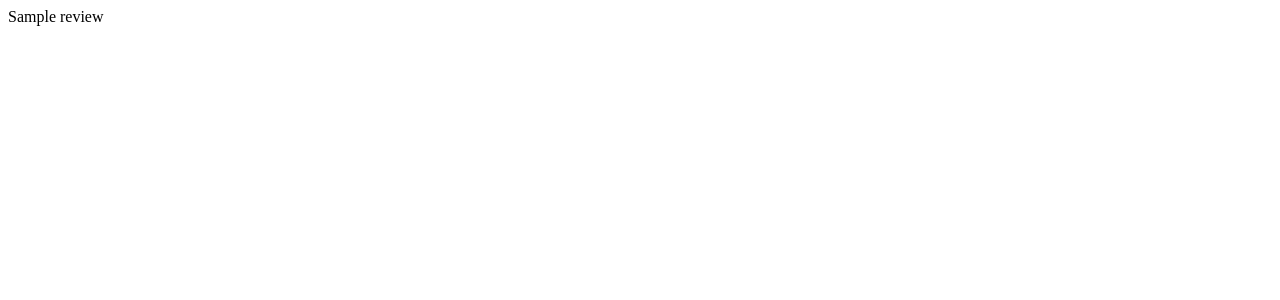
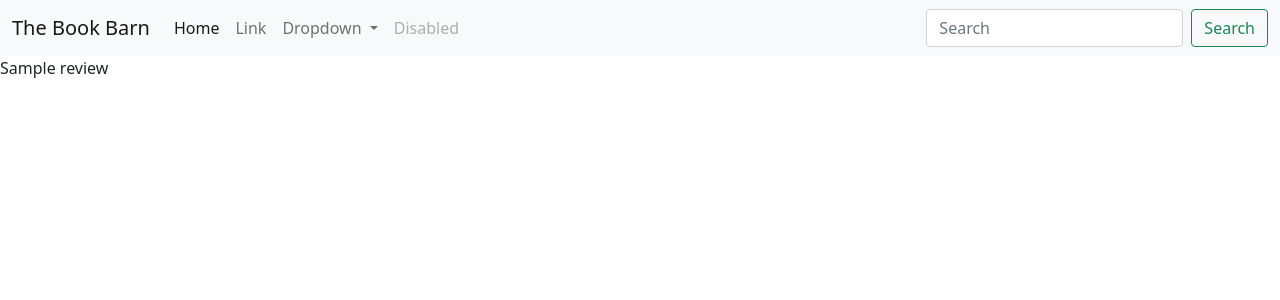
Before and after one commit to neil314159/portfolio-project-4, a Django app: page / in a window 1280 px wide. Before the commit the part shown is almost empty. Shown: the top 300 px of the page. Run offline with Django 3.2, Linux system fonts and the light colour scheme; tables that the repository leaves empty hold one stand-in row (values such as "Sample post").

Commit message:
Add bootstrap CDN and navbar to base template

```diff
--- a/templates/base.html
+++ b/templates/base.html
@@ -4,10 +4,48 @@
     <meta charset="UTF-8">
     <meta http-equiv="X-UA-Compatible" content="IE=edge">
     <meta name="viewport" content="width=device-width, initial-scale=1.0">
-    <title>Document</title>
+    <link href="https://cdn.jsdelivr.net/npm/bootstrap@5.1.3/dist/css/bootstrap.min.css" rel="stylesheet" integrity="sha384-1BmE4kWBq78iYhFldvKuhfTAU6auU8tT94WrHftjDbrCEXSU1oBoqyl2QvZ6jIW3" crossorigin="anonymous">
+    <script src="https://cdn.jsdelivr.net/npm/bootstrap@5.1.3/dist/js/bootstrap.bundle.min.js" integrity="sha384-ka7Sk0Gln4gmtz2MlQnikT1wXgYsOg+OMhuP+IlRH9sENBO0LRn5q+8nbTov4+1p" crossorigin="anonymous"></script>
+    <title>Book Barn</title>
 </head>
 <body>
 
+    <nav class="navbar navbar-expand-lg navbar-light bg-light">
+        <div class="container-fluid">
+          <a class="navbar-brand" href="#">The Book Barn</a>
+          <button class="navbar-toggler" type="button" data-bs-toggle="collapse" data-bs-target="#navbarSupportedContent" aria-controls="navbarSupportedContent" aria-expanded="false" aria-label="Toggle navigation">
+            <span class="navbar-toggler-icon"></span>
+          </button>
+          <div class="collapse navbar-collapse" id="navbarSupportedContent">
+            <ul class="navbar-nav me-auto mb-2 mb-lg-0">
+              <li class="nav-item">
+                <a class="nav-link active" aria-current="page" href="#">Home</a>
+              </li>
+              <li class="nav-item">
+                <a class="nav-link" href="#">Link</a>
+              </li>
+              <li class="nav-item dropdown">
+                <a class="nav-link dropdown-toggle" href="#" id="navbarDropdown" role="button" data-bs-toggle="dropdown" aria-expanded="false">
+                  Dropdown
+                </a>
+                <ul class="dropdown-menu" aria-labelledby="navbarDropdown">
+                  <li><a class="dropdown-item" href="#">Action</a></li>
+                  <li><a class="dropdown-item" href="#">Another action</a></li>
+                  <li><hr class="dropdown-divider"></li>
+                  <li><a class="dropdown-item" href="#">Something else here</a></li>
+                </ul>
+              </li>
+              <li class="nav-item">
+                <a class="nav-link disabled">Disabled</a>
+              </li>
+            </ul>
+            <form class="d-flex">
+              <input class="form-control me-2" type="search" placeholder="Search" aria-label="Search">
+              <button class="btn btn-outline-success" type="submit">Search</button>
+            </form>
+          </div>
+        </div>
+      </nav>
 
     {% block content %}
         <!-- Content Goes here -->
--- a/templates/index.html
+++ b/templates/index.html
@@ -15,12 +15,13 @@
     </div>
 
 </div> -->
-
+<table>
 {% for review in review_list %}
-
+<tr>
 {{ review.title }}
-
+<br>
+</tr>
 {% endfor %}
-
+</table>
 
 {%endblock%}
```
